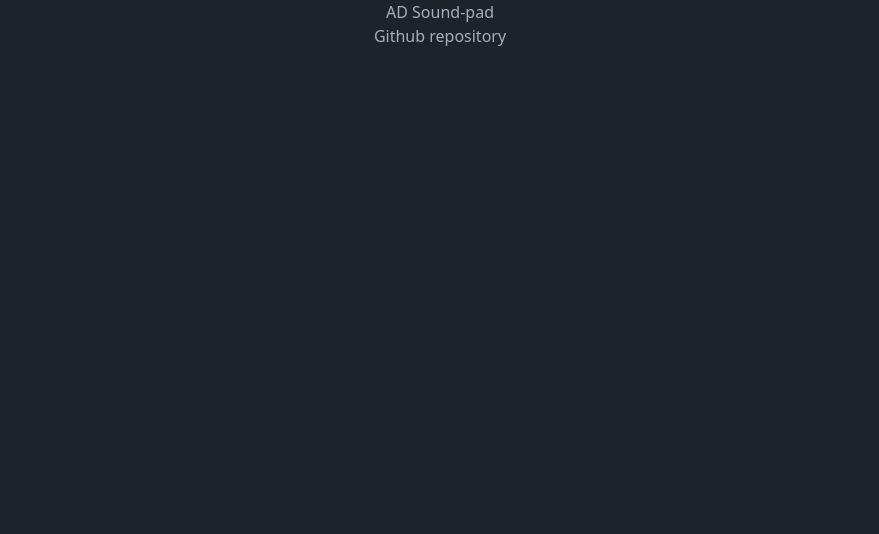
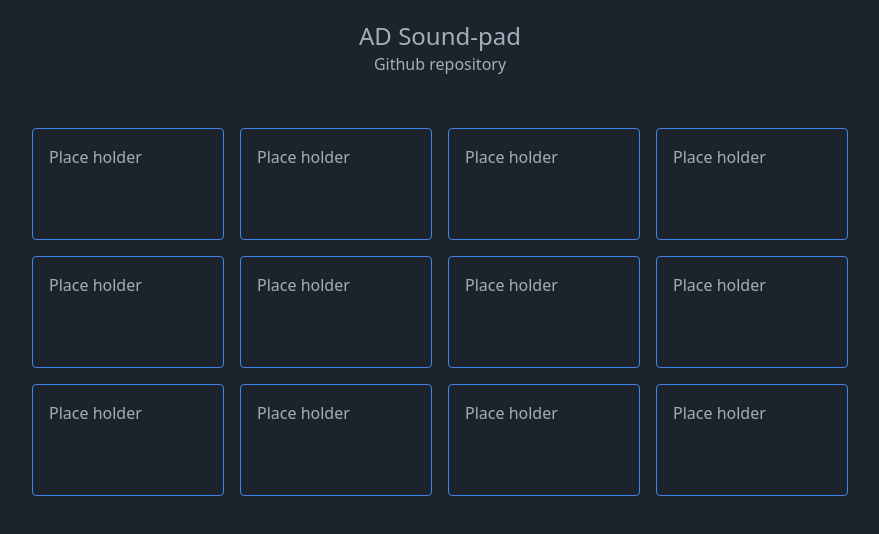
Before and after one commit to MoriARosland/AD-Sound-pad, a SvelteKit app: page / in a window 1280 px wide. Shown: the top 534 px of the page, without its empty margins (200-1079 px from the left). Built offline with nearby package versions, Linux system fonts and the light colour scheme.

Commit message:
Added grid layout

```diff
--- a/src/routes/+page.svelte
+++ b/src/routes/+page.svelte
@@ -1,6 +1,47 @@
-<div class="flex flex-col items-center justify-center">
-	<h1>AD Sound-pad</h1>
+<div class="flex flex-col items-center justify-center py-5">
+	<h1 class="text-2xl">AD Sound-pad</h1>
 	<p>
 		Github <a href="https://github.com/NamePending99/AD-Sound-pad">repository</a>
 	</p>
 </div>
+
+<div class="flex flex-col items-center mt-8">
+	<div class="grid grid-cols-4 gap-4">
+		<div class="border rounded border-blue-500 p-4 w-48 h-28">
+			<p>Place holder</p>
+		</div>
+		<div class="border rounded border-blue-500 p-4 w-48 h-28">
+			<p>Place holder</p>
+		</div>
+		<div class="border rounded border-blue-500 p-4 w-48 h-28">
+			<p>Place holder</p>
+		</div>
+		<div class="border rounded border-blue-500 p-4 w-48 h-28">
+			<p>Place holder</p>
+		</div>
+		<div class="border rounded border-blue-500 p-4 w-48 h-28">
+			<p>Place holder</p>
+		</div>
+		<div class="border rounded border-blue-500 p-4 w-48 h-28">
+			<p>Place holder</p>
+		</div>
+		<div class="border rounded border-blue-500 p-4 w-48 h-28">
+			<p>Place holder</p>
+		</div>
+		<div class="border rounded border-blue-500 p-4 w-48 h-28">
+			<p>Place holder</p>
+		</div>
+		<div class="border rounded border-blue-500 p-4 w-48 h-28">
+			<p>Place holder</p>
+		</div>
+		<div class="border rounded border-blue-500 p-4 w-48 h-28">
+			<p>Place holder</p>
+		</div>
+		<div class="border rounded border-blue-500 p-4 w-48 h-28">
+			<p>Place holder</p>
+		</div>
+		<div class="border rounded border-blue-500 p-4 w-48 h-28">
+			<p>Place holder</p>
+		</div>
+	</div>
+</div>
```
